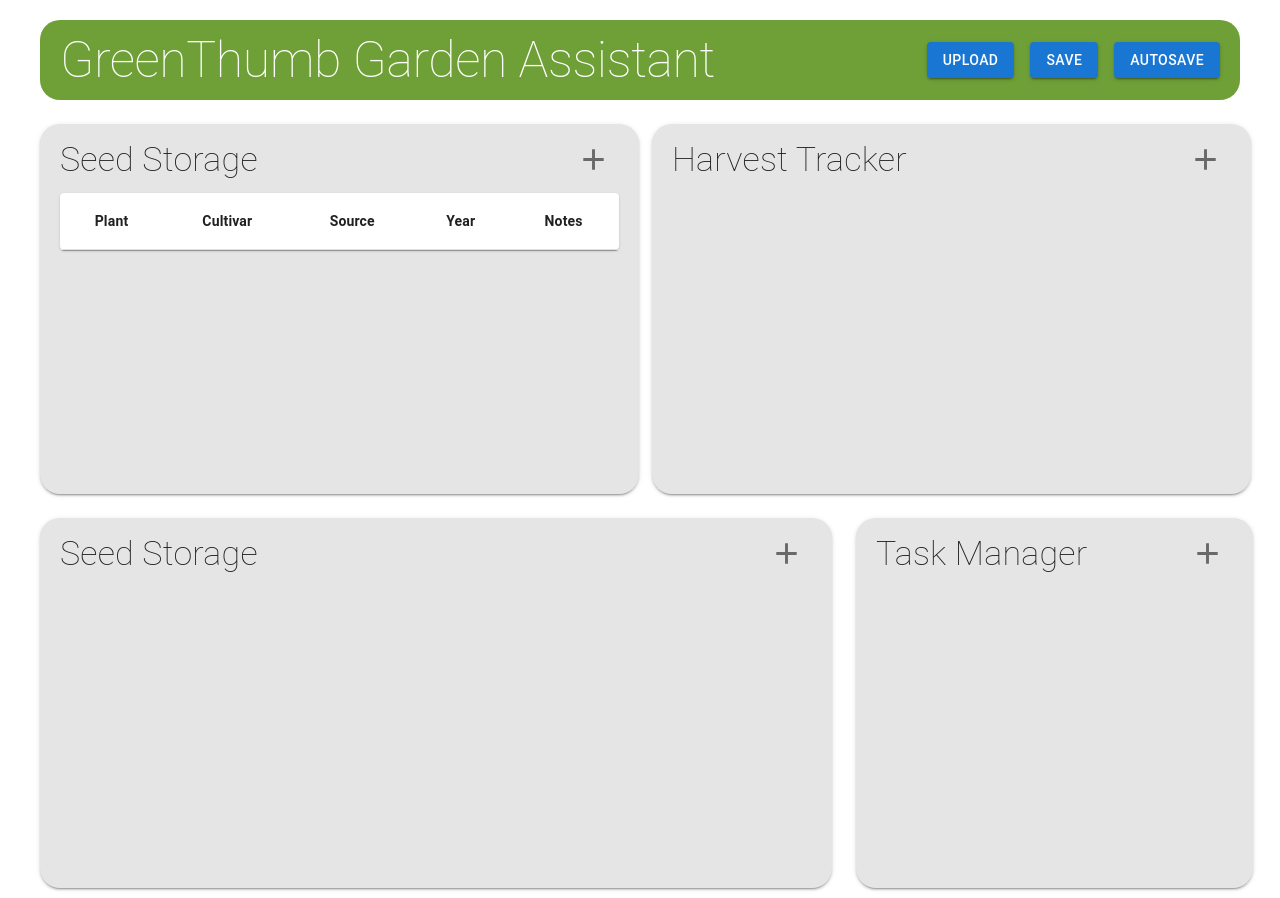
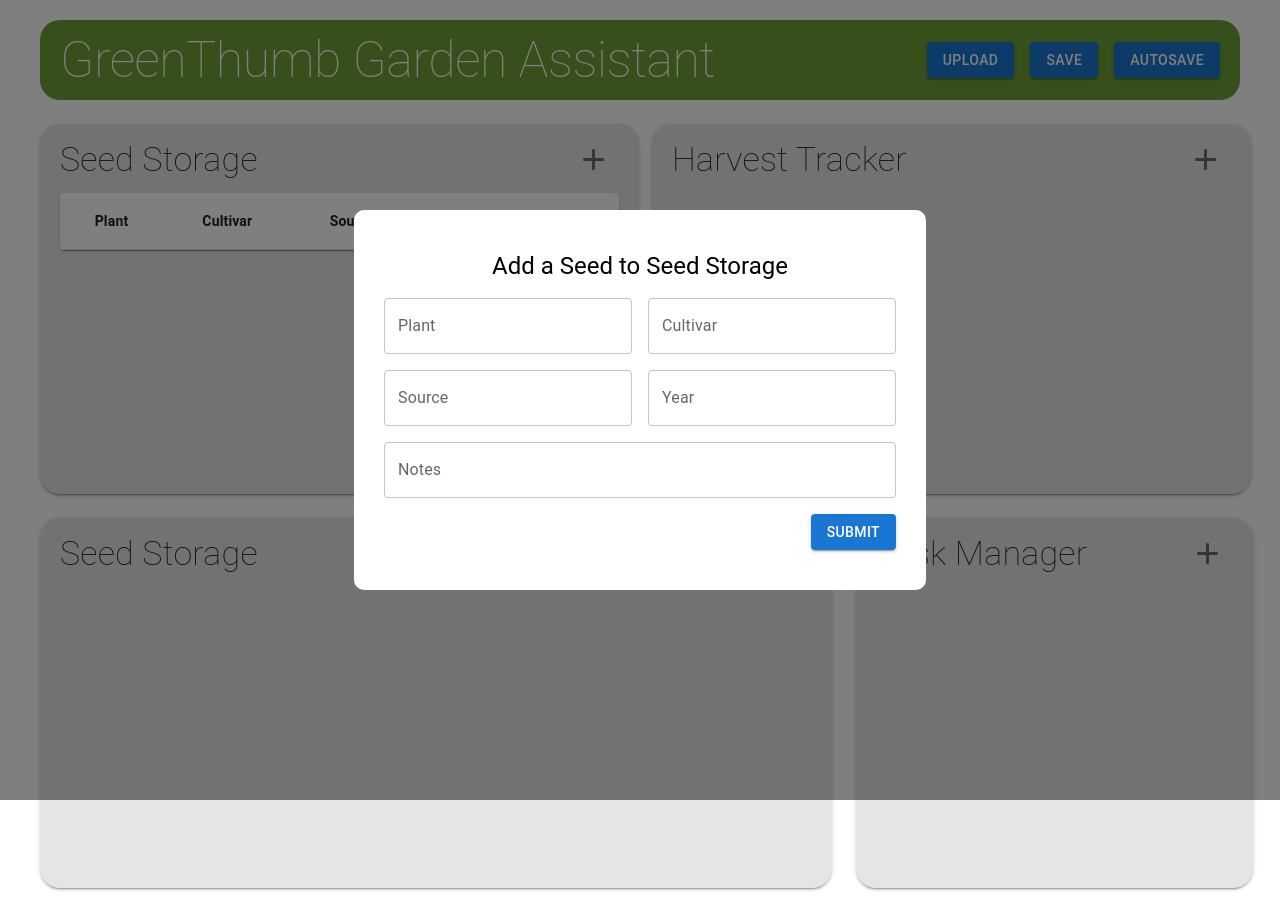
Before and after one commit to joku8/GreenThumb-Garden-Aide, a React (Create React App) app: page / in a window 1280 px wide. Both pictures are taken after a click on the button 593 px from the left and 159 px from the top of the page. Built offline with nearby package versions, Linux system fonts and the light colour scheme.

Commit message:
Implement seed storage

```diff
--- a/package.json
+++ b/package.json
@@ -42,5 +42,10 @@
       "last 1 firefox version",
       "last 1 safari version"
     ]
+  },
+  "devDependencies": {
+    "@babel/plugin-proposal-private-property-in-object": "^7.21.11",
+    "eslint": "^8.45.0",
+    "eslint-plugin-react": "^7.33.0"
   }
 }
--- a/src/App.js
+++ b/src/App.jsx
@@ -8,6 +8,11 @@ import HarvestTracker from './components/HarvestTracker';
 import Calendar from './components/Calendar';
 import SeedStorage from './components/SeedStorage';
 import TaskManager from './components/TaskManager';
+import AddSeed from './components/modal/AddSeed';
+
+import {
+  getCurrentDateTimeAsId
+} from './utils'
 
 function App() {
   /** Stores the seeds stored
@@ -15,6 +20,21 @@ function App() {
    *  Plant, Cultivar, Source, Year, Notes
    */
   const [seedBank, setSeedBank] = useState([]);
+  const addToSeedBank = (seedObject) => {
+    const addObject = {
+      id: getCurrentDateTimeAsId,
+      plant: seedObject.plant,
+      cultivar: seedObject.cultivar,
+      source: seedObject.source,
+      year: seedObject.year,
+      notes: seedObject.notes,
+    }
+    setSeedBank((prevSeedBank) => [...prevSeedBank, addObject]);
+  };
+
+  const [showAddSeed, setShowAddSeed] = useState(false);
+  const handleOpenAddSeed = () => { setShowAddSeed(true); };
+  const handleCloseAddSeed = () => { setShowAddSeed(false); };
 
   /** Stores garden harvest
    *  Array of objects with the following keys:
@@ -47,6 +67,7 @@ function App() {
           <SeedStorage
             seeds={seedBank}
             setSeeds={setSeedBank}
+            addSeed={handleOpenAddSeed}
           />
         </Grid>
         <Grid item xs={6}>
@@ -68,6 +89,11 @@ function App() {
           />
         </Grid>
       </Grid>
+      <AddSeed
+        showModal={showAddSeed}
+        handleCloseModal={handleCloseAddSeed}
+        addSeedObj={addToSeedBank}
+      />
     </div>
   );
 }
--- a/src/components/SeedStorage.jsx
+++ b/src/components/SeedStorage.jsx
@@ -8,7 +8,8 @@ import {
   Table,
   TableHead,
   TableRow,
-  TableCell
+  TableCell,
+  TableBody
 } from '@mui/material';
 import AddIcon from '@mui/icons-material/Add';
 
@@ -23,7 +24,11 @@ const styles = {
   overflow: 'scroll',
 }
 
-const SeedStorage = () => {
+const SeedStorage = ({
+  seeds,
+  setSeeds,
+  addSeed,
+}) => {
   // Component logic and state management can be added here
 
   return (
@@ -48,7 +53,7 @@ const SeedStorage = () => {
                 Seed Storage
               </Typography>
               <IconButton
-              onClick={() => {console.log("Add Seed Storage"); }}
+                onClick={() => { addSeed()}}
               >
                 <AddIcon fontSize='large'/>
               </IconButton>
@@ -90,10 +95,22 @@ const SeedStorage = () => {
                 </TableCell>
               </TableRow>
             </TableHead>
+            <TableBody>
+                {seeds.map((seed) => (
+                  <TableRow key={seed.id}>
+                    <TableCell align='center'>{seed.plant}</TableCell>
+                    <TableCell align='center'>{seed.cultivar}</TableCell>
+                    <TableCell align='center'>{seed.source}</TableCell>
+                    <TableCell align='center'>{seed.year}</TableCell>
+                    <TableCell align='center'>
+                      {seed.notes}
+                    </TableCell>
+                  </TableRow>
+                ))}
+              </TableBody>
           </Table>
           </Grid>
         </Grid>
-
       </Box>
     </div>
   );
--- a/src/components/modal/AddSeed.jsx
+++ b/src/components/modal/AddSeed.jsx
@@ -0,0 +1,135 @@
+import {
+    Modal,
+    TextField,
+    Button,
+    Box,
+    Grid,
+    Typography,
+} from '@mui/material';
+
+import React, { useState } from 'react';
+
+const boxStyle = {
+    backgroundColor: '#ffffff', // White background
+    width: '40%', // 40% width of the viewport
+    height: '40%', // 40% height of the viewport
+    position: 'absolute',
+    top: '50%',
+    left: '50%',
+    transform: 'translate(-50%, -50%)',
+    display: 'flex',
+    flexDirection: 'column',
+    alignItems: 'center',
+    justifyContent: 'center',
+    padding: '30px',
+    borderRadius: '10px',
+    overflow: 'scroll',
+  };
+
+
+const AddSeed = ({
+    showModal,
+    handleCloseModal,
+    addSeedObj,
+}) => {
+  const [seedObj, setSeedObj] = useState({
+    plant: '',
+    cultivar: '',
+    source: '',
+    year: '',
+    notes: '',
+  });
+
+  const handleInputChange = (event) => {
+    const { name, value } = event.target;
+    setSeedObj((prevValues) => ({ ...prevValues, [name]: value }));
+  };
+
+  const handleSubmit = () => {
+    addSeedObj(seedObj);
+    handleCloseModal();
+    setSeedObj({
+        plant: '',
+        cultivar: '',
+        source: '',
+        year: '',
+        notes: '',
+      });
+  };
+
+  return (
+    <Modal
+      open={showModal}
+      onClose={handleCloseModal}
+    >
+        <Box
+            sx={boxStyle}
+        >
+            <Grid container
+                display="flex"
+                alignContent="center"
+                justifyContent="center"
+                spacing={2}
+            >
+                <Grid item xs={12}>
+                    <Typography variant="h5" display="flex" justifyContent="center">
+                        Add a Seed to Seed Storage
+                    </Typography>
+                </Grid>
+                <Grid item xs={6}>
+                    <TextField
+                        label="Plant"
+                        name="plant"
+                        value={seedObj.plant}
+                        onChange={handleInputChange}
+                        fullWidth
+                    />
+                </Grid>
+                <Grid item xs={6}>
+                    <TextField
+                        label="Cultivar"
+                        name="cultivar"
+                        value={seedObj.cultivar}
+                        onChange={handleInputChange}
+                        fullWidth
+                    />
+                </Grid>
+                <Grid item xs={6}>
+                    <TextField
+                        label="Source"
+                        name="source"
+                        value={seedObj.source}
+                        onChange={handleInputChange}
+                        fullWidth
+                    />
+                </Grid>
+                <Grid item xs={6}>
+                    <TextField
+                        label="Year"
+                        name="year"
+                        value={seedObj.year}
+                        onChange={handleInputChange}
+                        fullWidth
+                    />
+                </Grid>
+                <Grid item xs={12}>
+                    <TextField
+                        label="Notes"
+                        name="notes"
+                        value={seedObj.notes}
+                        onChange={handleInputChange}
+                        fullWidth
+                    />
+                </Grid>
+                <Grid item xs={12} display="flex" justifyContent="right">
+                    <Button variant="contained" color="primary" onClick={handleSubmit}>
+                        Submit
+                    </Button>
+                </Grid>
+            </Grid>
+        </Box>
+    </Modal>
+  );
+};
+
+export default AddSeed;
--- /dev/null
+++ b/src/utils.jsx
@@ -0,0 +1,13 @@
+// utils.jsx
+
+export const getCurrentDateTimeAsId = () => {
+    const currentDate = new Date();
+    const year = currentDate.getFullYear();
+    const month = String(currentDate.getMonth() + 1).padStart(2, '0');
+    const day = String(currentDate.getDate()).padStart(2, '0');
+    const hours = String(currentDate.getHours()).padStart(2, '0');
+    const minutes = String(currentDate.getMinutes()).padStart(2, '0');
+    const seconds = String(currentDate.getSeconds()).padStart(2, '0');
+
+    return `${year}-${month}-${day}-${hours}-${minutes}-${seconds}`;
+  };
```
Also changed, not shown: 1 other file (tests, documents, lock files or other folders). Lines whose indentation alone changed are shown as unchanged.
